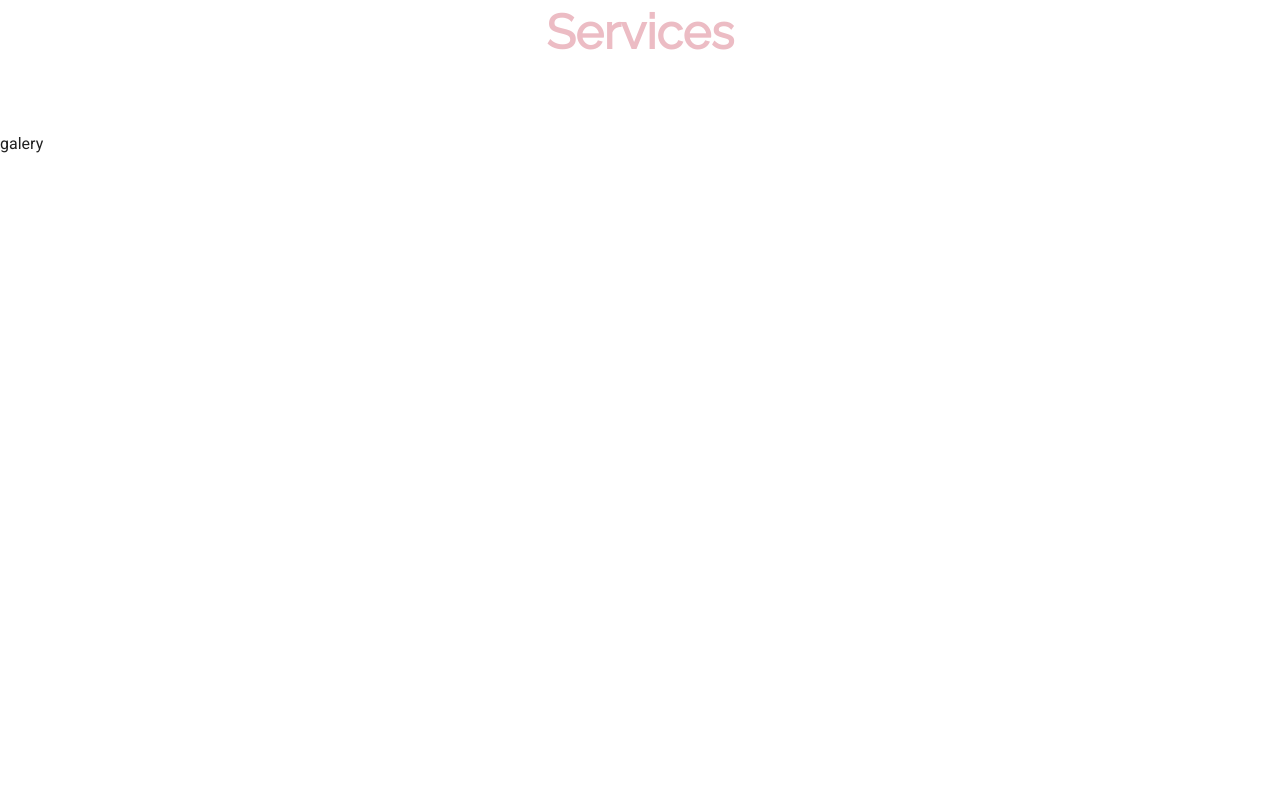
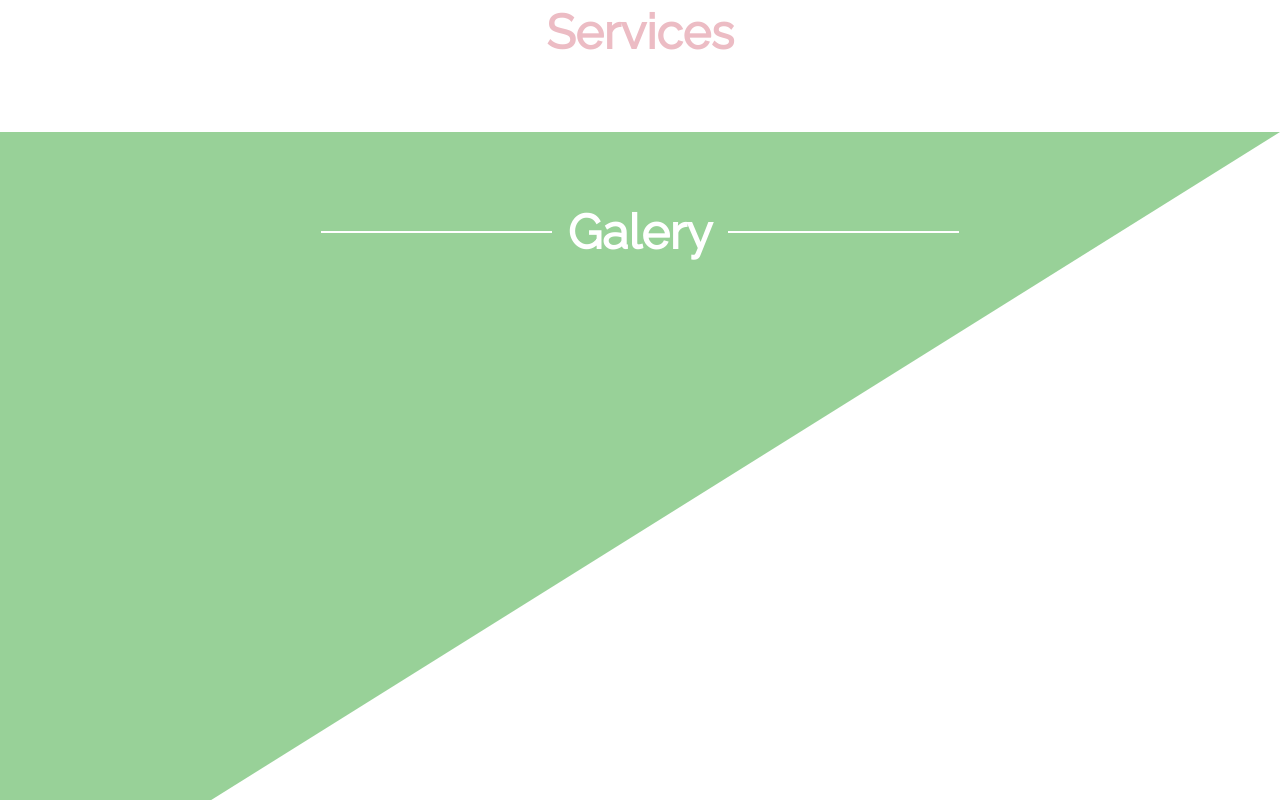
Before and after one commit to NataliaSunday/pinkflowers, a Vue app: page / in a window 1280 px wide. Shown: the part 1500-2300 px from the top of the page. Built offline with nearby package versions, Linux system fonts and the light colour scheme.

Commit message:
add gallery section

```diff
--- a/src/App.vue
+++ b/src/App.vue
@@ -13,7 +13,7 @@
 import Header from '../src/views/header.vue'
 import About from '../src/views/about.vue'
 import Services from '../src/views/services.vue'
-import Galery from '../src/views/galery.vue'
+import Galery from '../src/views/Galery.vue'
 import Contact from '../src/views/Contact.vue'
 export default {
   name: 'App',
--- a/src/components/sectionHeadings.vue
+++ b/src/components/sectionHeadings.vue
@@ -18,6 +18,8 @@ export default {
 .sectionHeading{
         width: inherit;
         height: min-height;
+        position: relative;
+        z-index: 2;
         &__decor{
             background-color: #ffff;
             width: 20%;
--- a/src/views/galery.vue
+++ b/src/views/galery.vue
@@ -1,12 +1,40 @@
 <template>
-    <div>
-        <p>galery</p>
-    </div>
+   <section class="galery bg-white">
+        <Heading :sectionTitle=title :headingColor=headingColor></Heading>
+   </section>
 </template>
-<style scoped>
-p{
+<script>
+import Heading from '../components/sectionHeadings.vue'
+export default {
+  data () {
+    return {
+      title: 'Galery',
+      headingColor: 'heading--white'
+    }
+  },
+  components: {
+    Heading
+  }
+}
+</script>
+<style lang="scss">
+@import '../style/_variables.scss';
+.galery{
     width: 100vw;
     height: 100vh;
-    background-color: pruple;
+    position: relative;
+
+    &::after{
+        content: '';
+        width: 100%;
+        height: 100%;
+        clip-path: polygon(100% 0, 0% 100%, 0 0);
+        position: absolute;
+        top: 0;
+        left: 0%;
+        z-index: 1;
+        background-color: $color-light-green;
+    }
 }
+
 </style>
```
